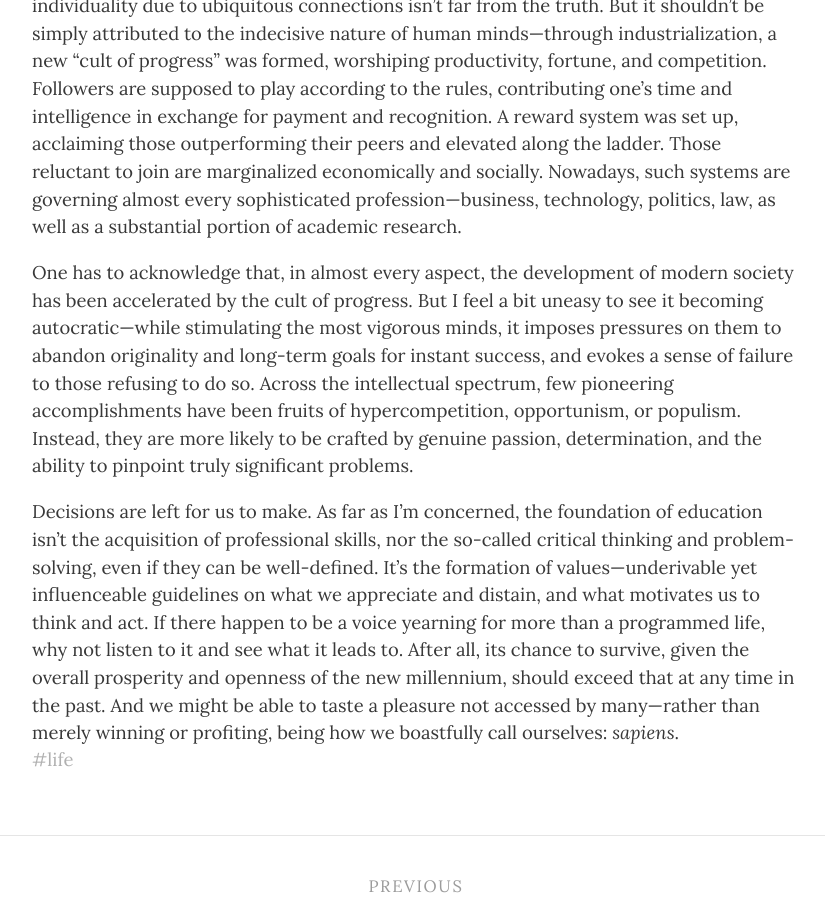
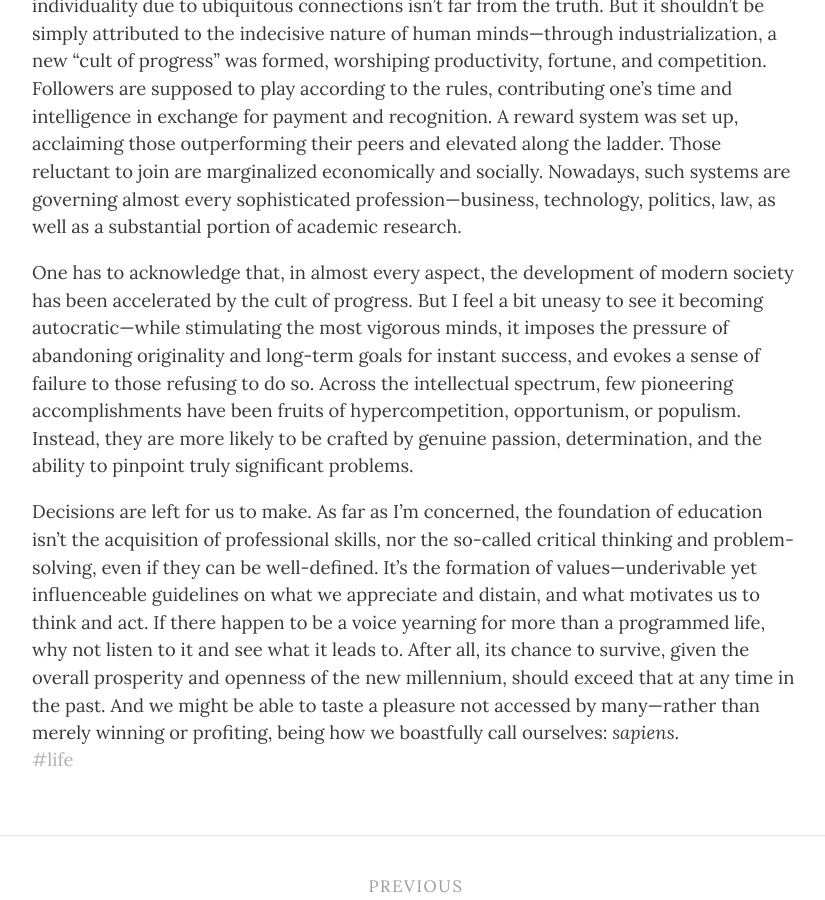
Before and after one commit to laskaux/laskaux.github.io, a Jekyll site: the page built from _posts/2019-01-06-programmed-life.md, in a window 1280 px wide and 900 px high, scrolled down 1423 px. Shown: the whole window, without its empty margins (224-1049 px from the left). Built offline with Jekyll 4.4.1, drawn with Linux system fonts in a browser that asks for light colours; nearby versions of some CDN libraries.

Commit message:
the pressure of

```diff
--- a/_posts/2019-01-06-programmed-life.md
+++ b/_posts/2019-01-06-programmed-life.md
@@ -2,7 +2,7 @@
 layout: post
 title: Rethink the Programmed Life
 
-excerpt: I feel a bit uneasy to see the cult of progress becoming autocratic—while stimulating the most vigorous minds, it imposes pressures on them to abandon originality and long-term goals for instant success, and evokes a sense of failure to those refusing to do so. <br /><br /> The foundation of education isn’t the acquisition of professional skills, nor the so-called critical thinking and problem-solving. It’s the formation of values—underivable yet influenceable guidelines on what we appreciate and distain, and what motivates us to think and act. <br />
+excerpt: I feel a bit uneasy to see the cult of progress becoming autocratic—while stimulating the most vigorous minds, it imposes the pressure of abandoning originality and long-term goals for instant success, and evokes a sense of failure to those refusing to do so. <br /><br /> The foundation of education isn’t the acquisition of professional skills, nor the so-called critical thinking and problem-solving. It’s the formation of values—underivable yet influenceable guidelines on what we appreciate and distain, and what motivates us to think and act. <br />
 
 tags: life
 ---
@@ -16,6 +16,6 @@ One has no reason to be disturbed if all these choices are based on clear self-a
 
 Rowland mourned the past ages of masters, but failed to foresee more great minds would emerge in the following century. However, what he pointed out as the suppression of individuality due to ubiquitous connections isn’t far from the truth. But it shouldn’t be simply attributed to the indecisive nature of human minds—through industrialization, a new “cult of progress” was formed, worshiping productivity, fortune, and competition. Followers are supposed to play according to the rules, contributing one’s time and intelligence in exchange for payment and recognition. A reward system was set up, acclaiming those outperforming their peers and elevated along the ladder. Those reluctant to join are marginalized economically and socially. Nowadays, such systems are governing almost every sophisticated profession—business, technology, politics, law, as well as a substantial portion of academic research.
 
-One has to acknowledge that, in almost every aspect, the development of modern society has been accelerated by the cult of progress. But I feel a bit uneasy to see it becoming autocratic—while stimulating the most vigorous minds, it imposes pressures on them to abandon originality and long-term goals for instant success, and evokes a sense of failure to those refusing to do so. Across the intellectual spectrum, few pioneering accomplishments have been fruits of hypercompetition, opportunism, or populism. Instead, they are more likely to be crafted by genuine passion, determination, and the ability to pinpoint truly significant problems.
+One has to acknowledge that, in almost every aspect, the development of modern society has been accelerated by the cult of progress. But I feel a bit uneasy to see it becoming autocratic—while stimulating the most vigorous minds, it imposes the pressure of abandoning originality and long-term goals for instant success, and evokes a sense of failure to those refusing to do so. Across the intellectual spectrum, few pioneering accomplishments have been fruits of hypercompetition, opportunism, or populism. Instead, they are more likely to be crafted by genuine passion, determination, and the ability to pinpoint truly significant problems.
 
 Decisions are left for us to make. As far as I’m concerned, the foundation of education isn’t the acquisition of professional skills, nor the so-called critical thinking and problem-solving, even if they can be well-defined. It’s the formation of values—underivable yet influenceable guidelines on what we appreciate and distain, and what motivates us to think and act. If there happen to be a voice yearning for more than a programmed life, why not listen to it and see what it leads to. After all, its chance to survive, given the overall prosperity and openness of the new millennium, should exceed that at any time in the past. And we might be able to taste a pleasure not accessed by many—rather than merely winning or profiting, being how we boastfully call ourselves: _sapiens_.
```
